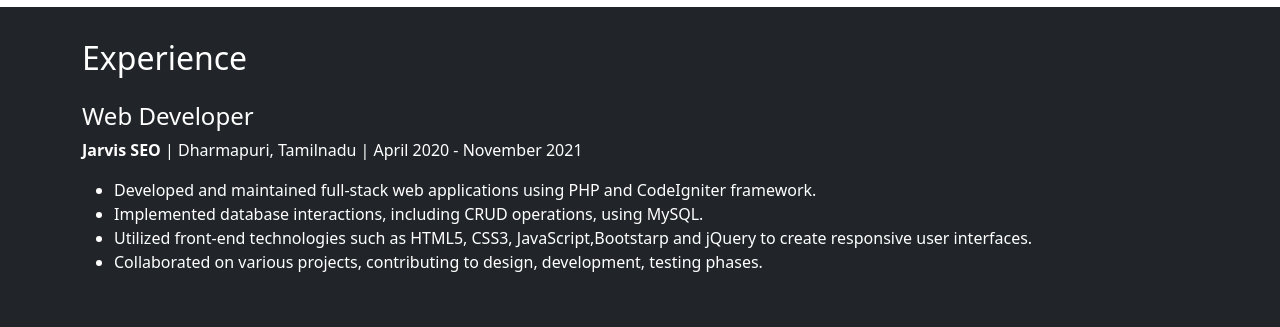
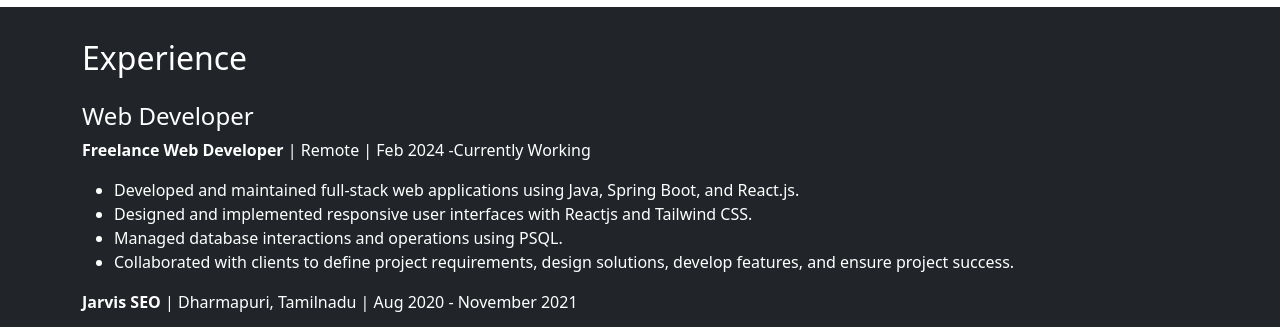
Before and after one commit to sarathveera44/sarathveera44.github.io, a plain HTML site: page index.html in a window 1280 px wide. Shown: the part 1960-2287 px from the top of the page. Drawn offline with nearby package versions, Linux system fonts and the light colour scheme.

Commit message:
Update index.html
add new exprience

```diff
--- a/index.html
+++ b/index.html
@@ -394,7 +394,25 @@
       <div class="mb-4">
         <h4>Web Developer</h4>
         <p>
-          <strong>Jarvis SEO</strong> | Dharmapuri, Tamilnadu | April 2020 -
+  <strong>Freelance Web Developer</strong> | Remote | Feb 2024 -Currently Working
+</p>
+<ul>
+  <li>
+    Developed and maintained full-stack web applications using Java, Spring Boot, and React.js.
+  </li>
+  <li>
+    Designed and implemented responsive user interfaces with Reactjs and Tailwind CSS.
+  </li>
+  <li>
+    Managed database interactions and operations using PSQL.
+  </li>
+  <li>
+    Collaborated with clients to define project requirements, design solutions, develop features, and ensure project success.
+  </li>
+</ul>
+
+        <p>
+          <strong>Jarvis SEO</strong> | Dharmapuri, Tamilnadu | Aug 2020 -
           November 2021
         </p>
         <ul>
```
